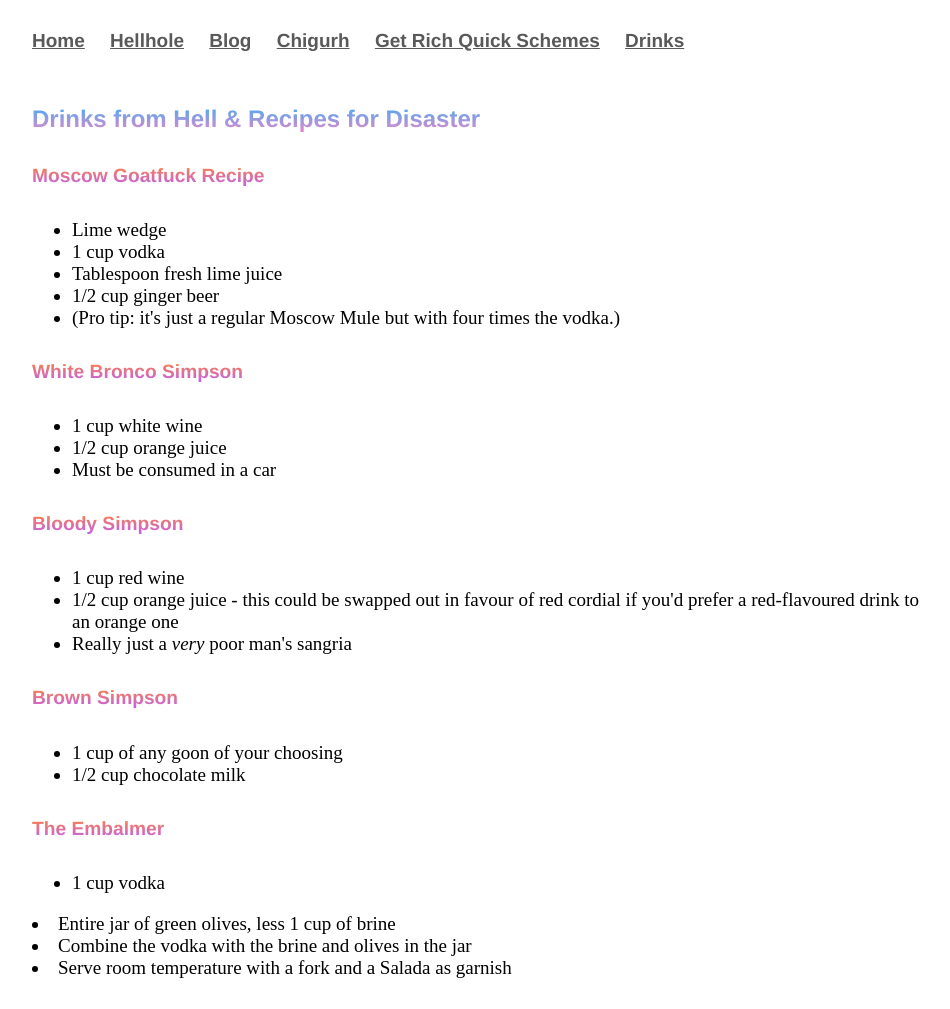
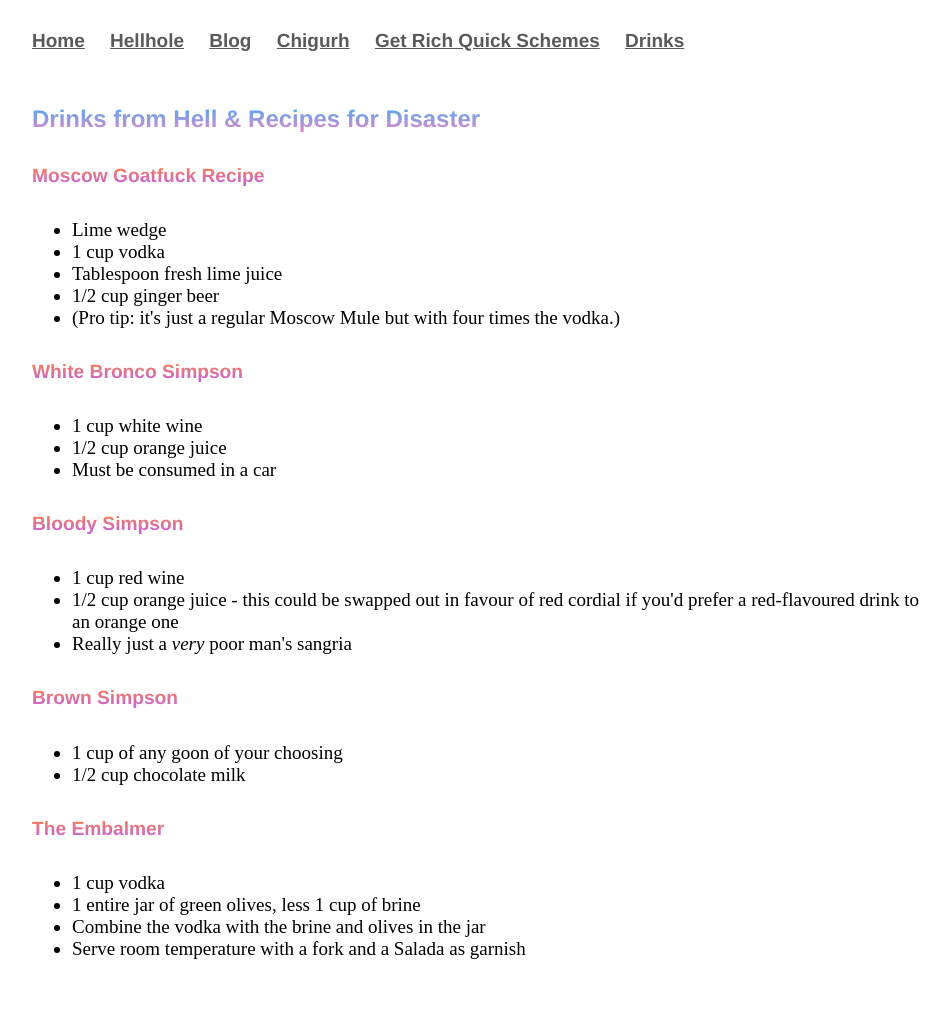
Before and after one commit to Pinelife/pinelife.github.io, a Jekyll site: the page drinks/index.html, which Jekyll copies as it is, in a window 1280 px wide. Shown: the whole page, without its empty margins (160-1110 px from the left). Built offline with Jekyll 4.4.1, drawn with Linux system fonts in a browser that asks for light colours.

Commit message:
Update index.html

```diff
--- a/drinks/index.html
+++ b/drinks/index.html
@@ -49,8 +49,8 @@
 
 <h5>The Embalmer</h5>
 <ul>
-	<li>1 cup vodka</ul>
-	<li>Entire jar of green olives, less 1 cup of brine</li>
+	<li>1 cup vodka</li>
+	<li>1 entire jar of green olives, less 1 cup of brine</li>
 	<li>Combine the vodka with the brine and olives in the jar</li>
 	<li>Serve room temperature with a fork and a Salada as garnish</li>
 </ul>
```
